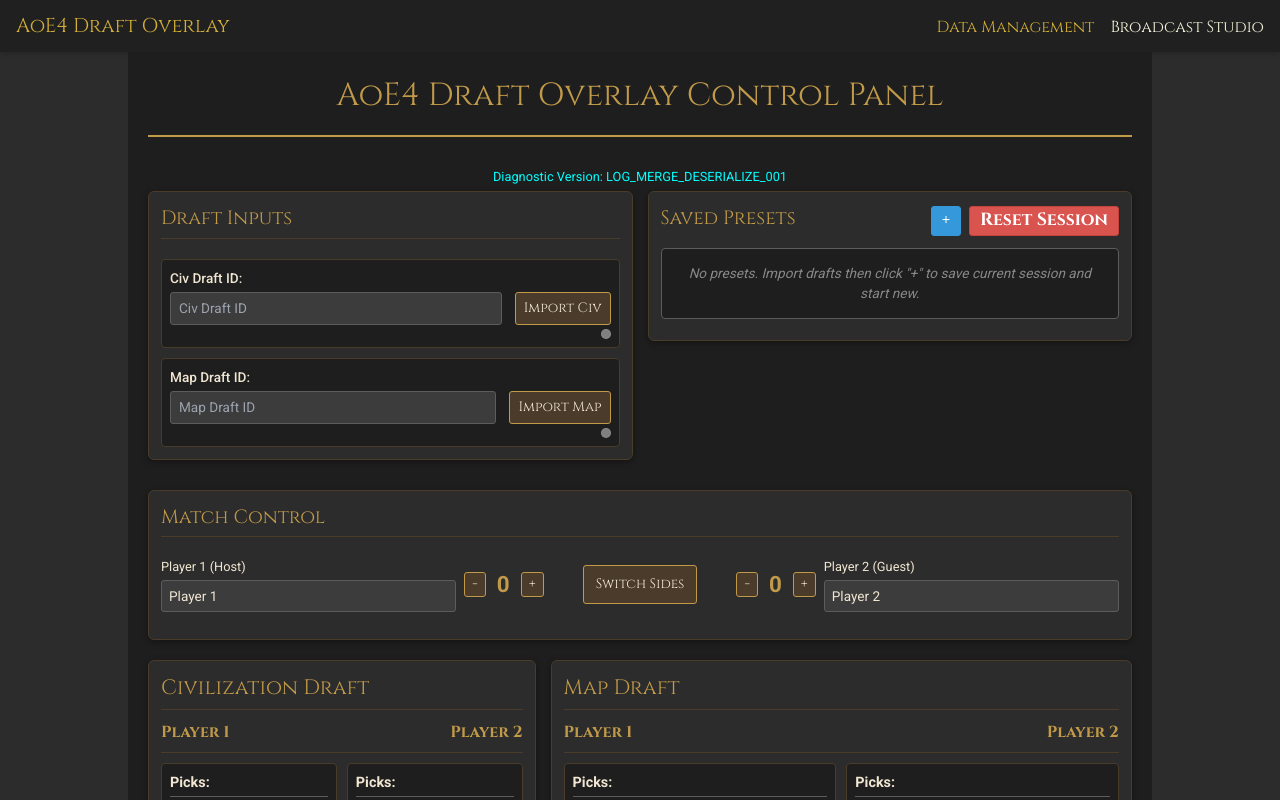
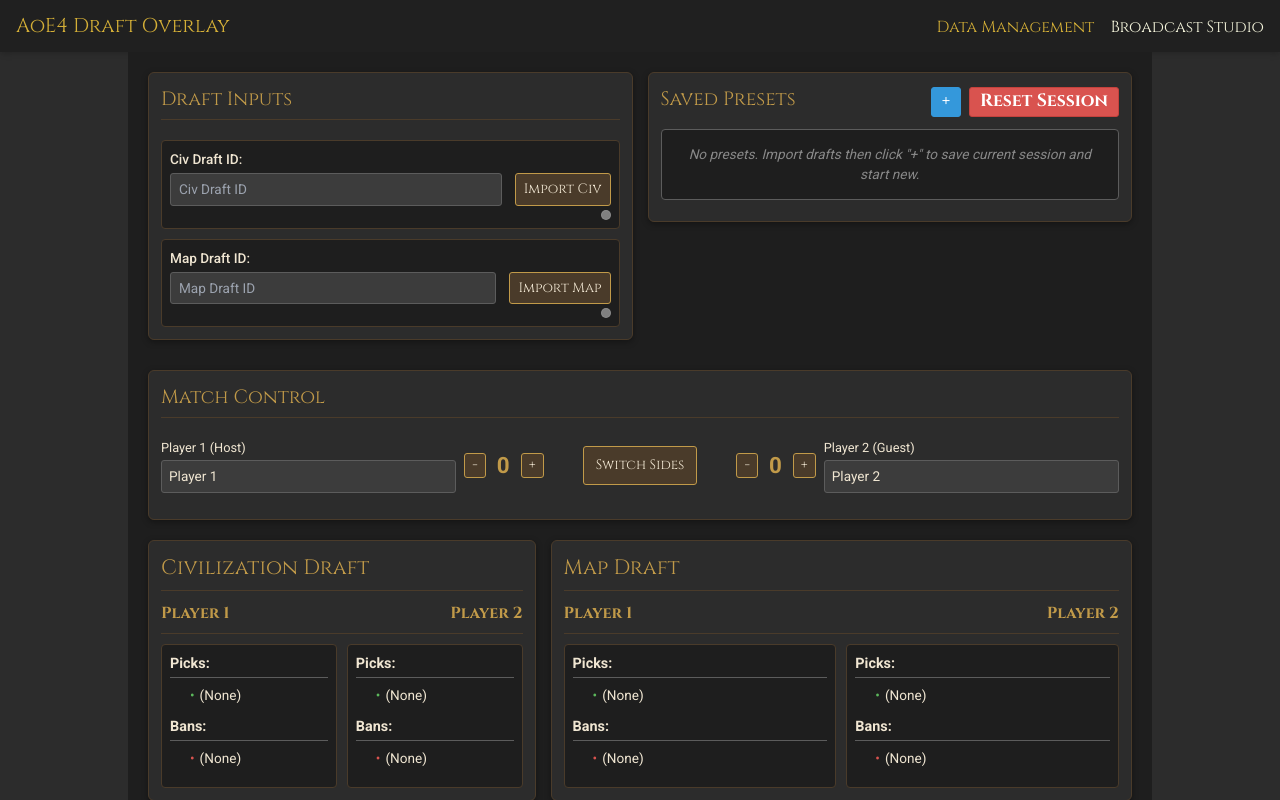
Before and after one commit to overbait/UItest2, a React (Vite) app: page /technical in a window 1280 px wide. Built offline with nearby package versions, Linux system fonts and the light colour scheme.

Commit message:
Refactor: Remove title and diagnostic text from Data Management page
I removed the main title "AoE4 Draft Overlay Control Panel" and the
diagnostic version text from the TechnicalInterface component.
This declutters the UI as per your request.

```diff
--- a/src/pages/TechnicalInterface.tsx
+++ b/src/pages/TechnicalInterface.tsx
@@ -138,8 +138,6 @@ const TechnicalInterface = () => {
 
   return (
     <div className="technical-interface main-dashboard-layout">
-      <h1 className="main-title">AoE4 Draft Overlay Control Panel</h1>
-      <p style={{ color: 'cyan', fontSize: '0.8em', textAlign: 'center', padding: '5px' }}>Diagnostic Version: LOG_MERGE_DESERIALIZE_001</p>
       <div className="top-section-grid">
         <div className="card draft-inputs-card">
           <h2 className="section-title" style={{fontSize: '1.2em', marginTop:'0', marginBottom:'10px'}}>Draft Inputs</h2>
```
